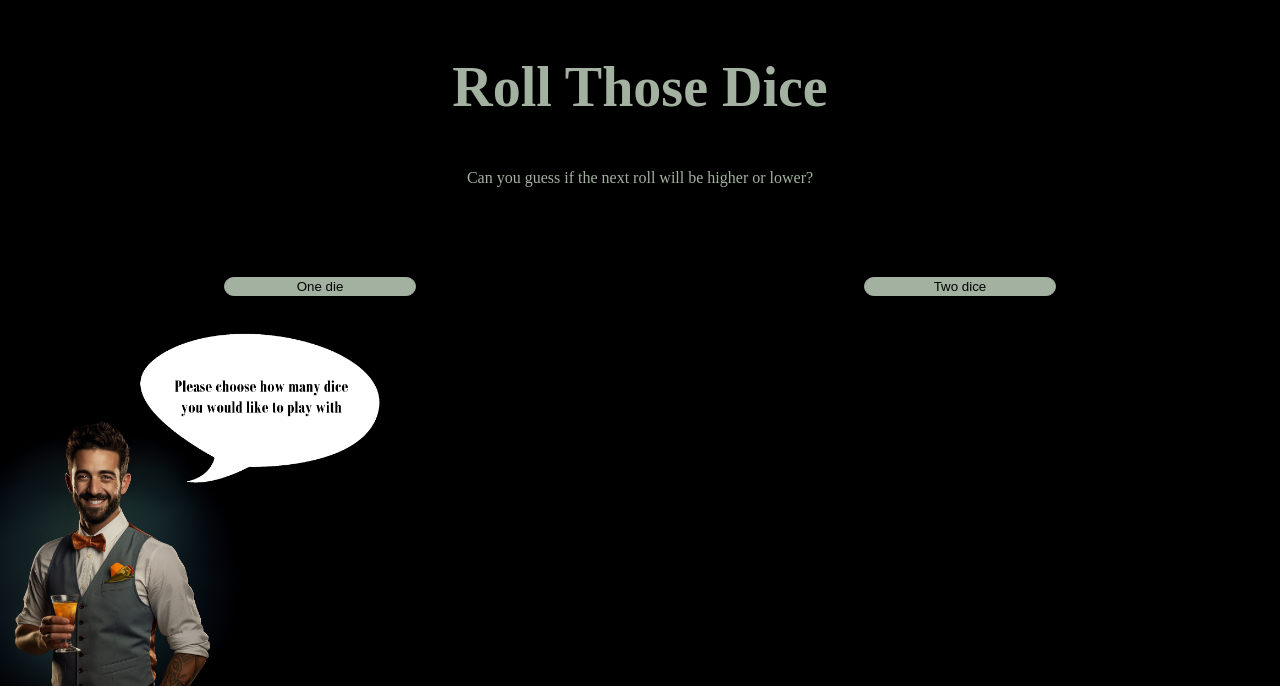
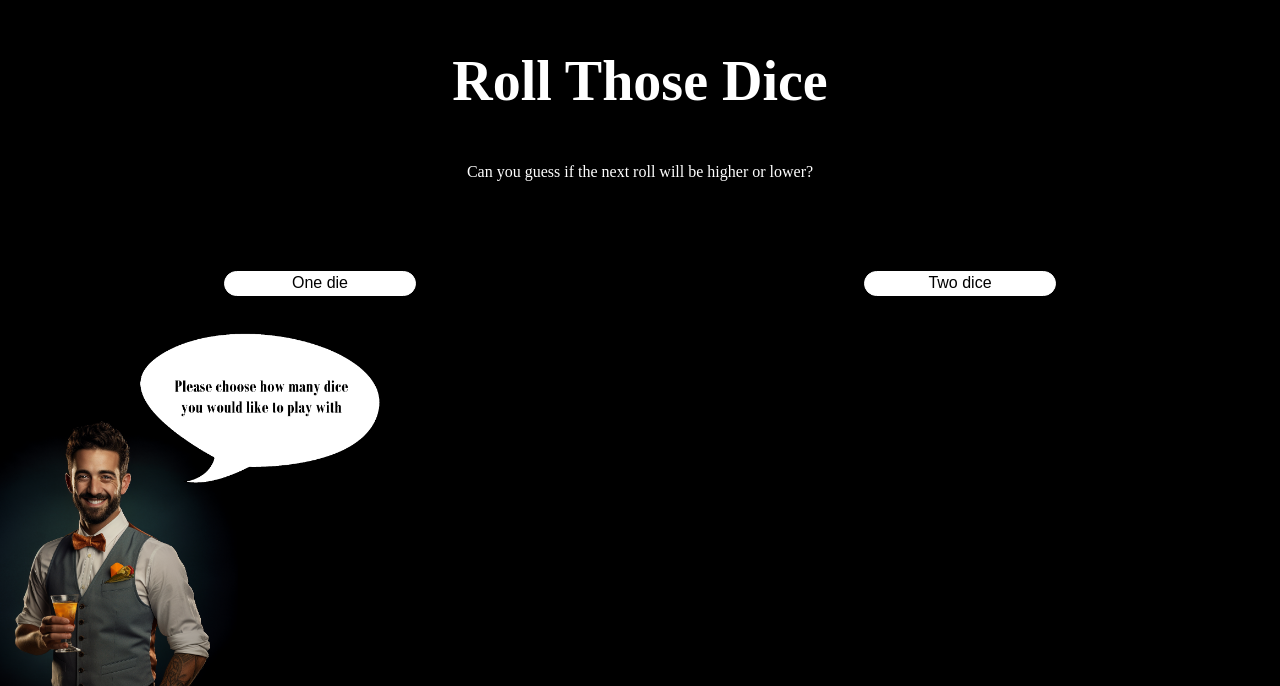
Before and after one commit to StjepanMesaros/https---github.com-StjepanMesaros-portfolio-project-2, a plain HTML site: page index.html in a window 1280 px wide. Shown: the part 114-800 px from the top of the page. Drawn offline with Linux system fonts and the light colour scheme.

Commit message:
Chnaged title and some button size

```diff
--- a/assets/css/style.css
+++ b/assets/css/style.css
@@ -1,10 +1,14 @@
+/* General body styling */
 * {
     margin: 0;
 }
 
+
 html, body {
     height: 100%;
 }
+
+/*  */
 body {
     background-color: #000000;
     display: flex;
@@ -16,12 +20,12 @@ body {
 
 
 h1 {
-    color: #a3b1a0 ;
+    color: #ffffff;
     margin-bottom: 50px;
 }
 
 p {
-    color: #a3b1a0 ;
+    color: #ffffff ;
     font-size: 75%;
     margin-bottom: 75px;
 }
@@ -31,15 +35,15 @@ div {
 
 .button {
     width: 100px;
+    height: 25px;
     margin: 15px auto;
-    border: solid 1px #a3b1a0 ;
+    border: solid 1px #ffffff ;
     border-radius: 15px;
-    background-color: #a3b1a0 ;
+    background-color: #ffffff ;
+    font-size: medium;
 }
 #buttons-div {
     display: flex;
-    flex-direction: row;
-    justify-content: space-between;
 }
 
 .third-button {
--- a/index.html
+++ b/index.html
@@ -5,7 +5,7 @@
     <meta charset="UTF-8">
     <meta name="viewport" content="width=device-width, initial-scale=1.0">
     <link rel="stylesheet" href="assets/css/style.css">
-    <title>Document</title>
+    <title>Roll Those Dice</title>
 </head>
 
 <body>
```
